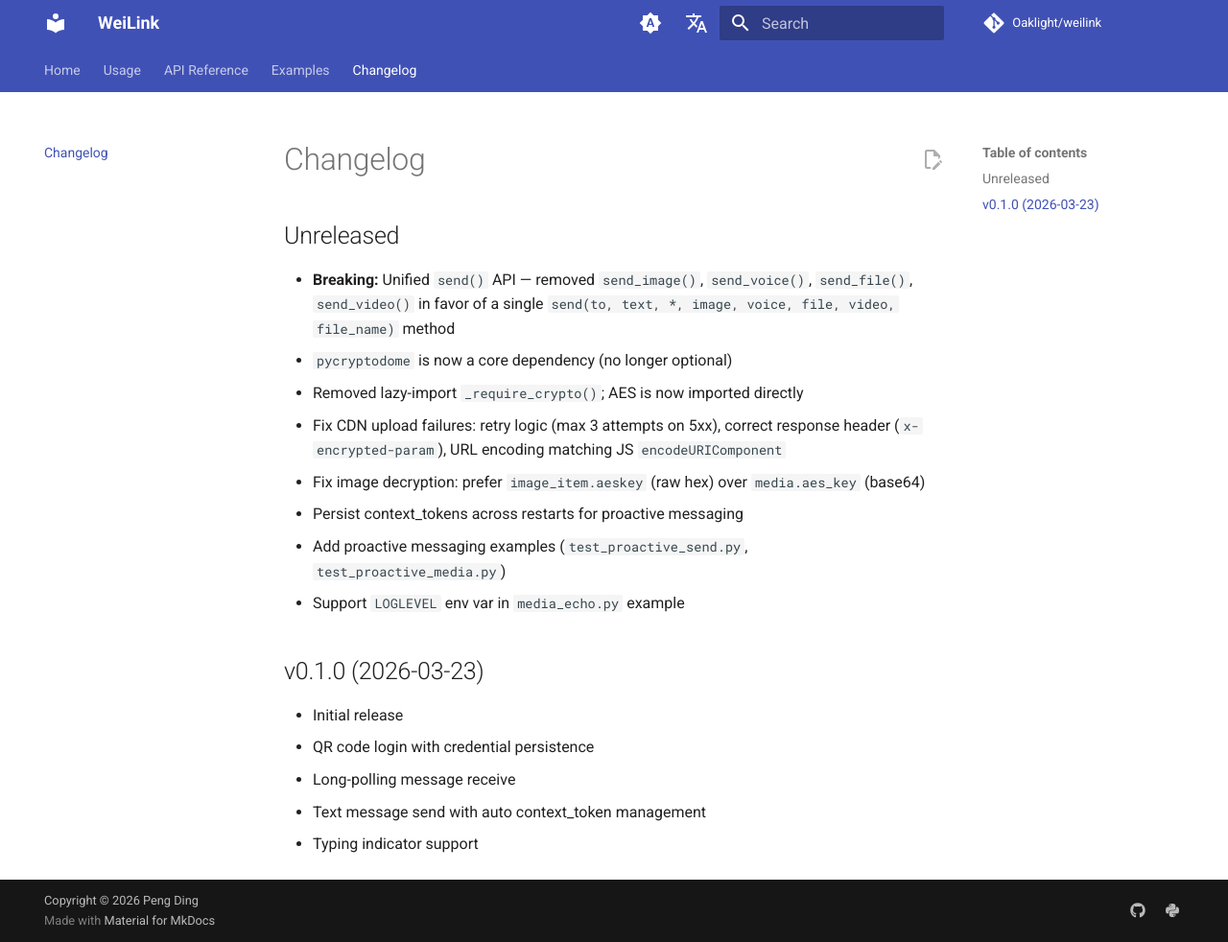
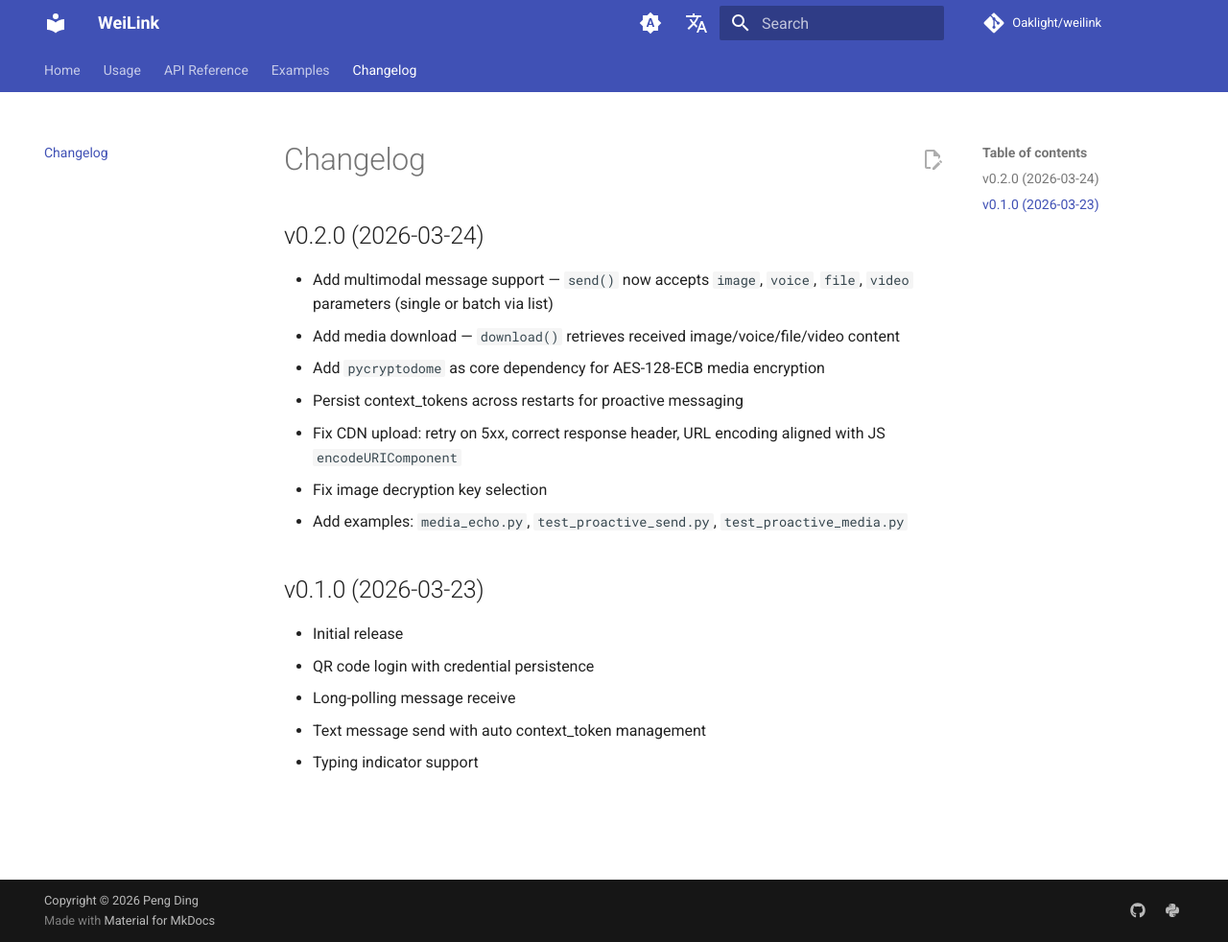
Before and after one commit to Oaklight/weilink, an MkDocs documentation site: the page built from docs/changelog.md, in a window 1280 px wide and 982 px high. Shown: the whole window at 96% size. Built offline with MkDocs 1.6.1 and Material for MkDocs 9.7.7, drawn with Linux system fonts in a browser that asks for light colours; comment, search, counter and statistics services are not loaded.

Commit message:
Update changelog for v0.2.0 release

```diff
--- a/docs/changelog.md
+++ b/docs/changelog.md
@@ -1,15 +1,14 @@
 # Changelog
 
-## Unreleased
+## v0.2.0 (2026-03-24)
 
-- **Breaking:** Unified `send()` API — removed `send_image()`, `send_voice()`, `send_file()`, `send_video()` in favor of a single `send(to, text, *, image, voice, file, video, file_name)` method
-- `pycryptodome` is now a core dependency (no longer optional)
-- Removed lazy-import `_require_crypto()`; AES is now imported directly
-- Fix CDN upload failures: retry logic (max 3 attempts on 5xx), correct response header (`x-encrypted-param`), URL encoding matching JS `encodeURIComponent`
-- Fix image decryption: prefer `image_item.aeskey` (raw hex) over `media.aes_key` (base64)
+- Add multimodal message support — `send()` now accepts `image`, `voice`, `file`, `video` parameters (single or batch via list)
+- Add media download — `download()` retrieves received image/voice/file/video content
+- Add `pycryptodome` as core dependency for AES-128-ECB media encryption
 - Persist context_tokens across restarts for proactive messaging
-- Add proactive messaging examples (`test_proactive_send.py`, `test_proactive_media.py`)
-- Support `LOGLEVEL` env var in `media_echo.py` example
+- Fix CDN upload: retry on 5xx, correct response header, URL encoding aligned with JS `encodeURIComponent`
+- Fix image decryption key selection
+- Add examples: `media_echo.py`, `test_proactive_send.py`, `test_proactive_media.py`
 
 ## v0.1.0 (2026-03-23)
 
```
